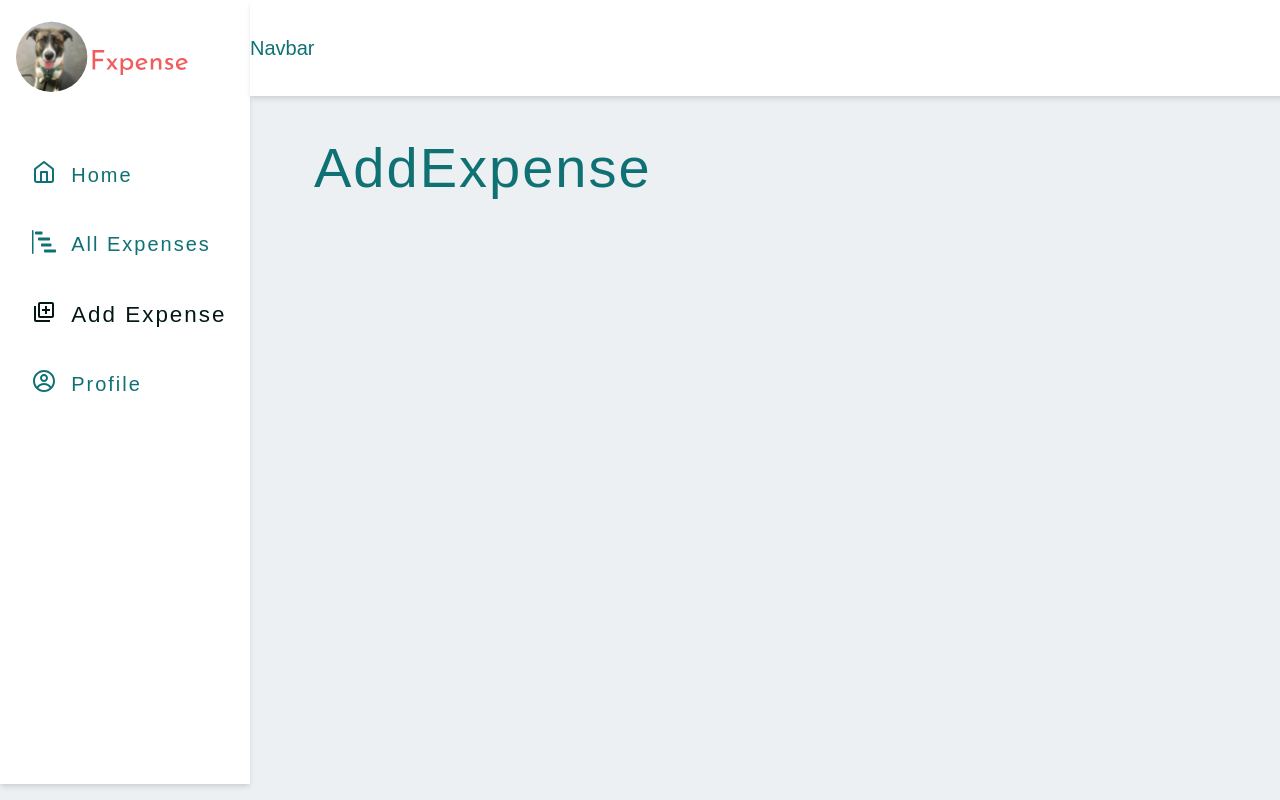
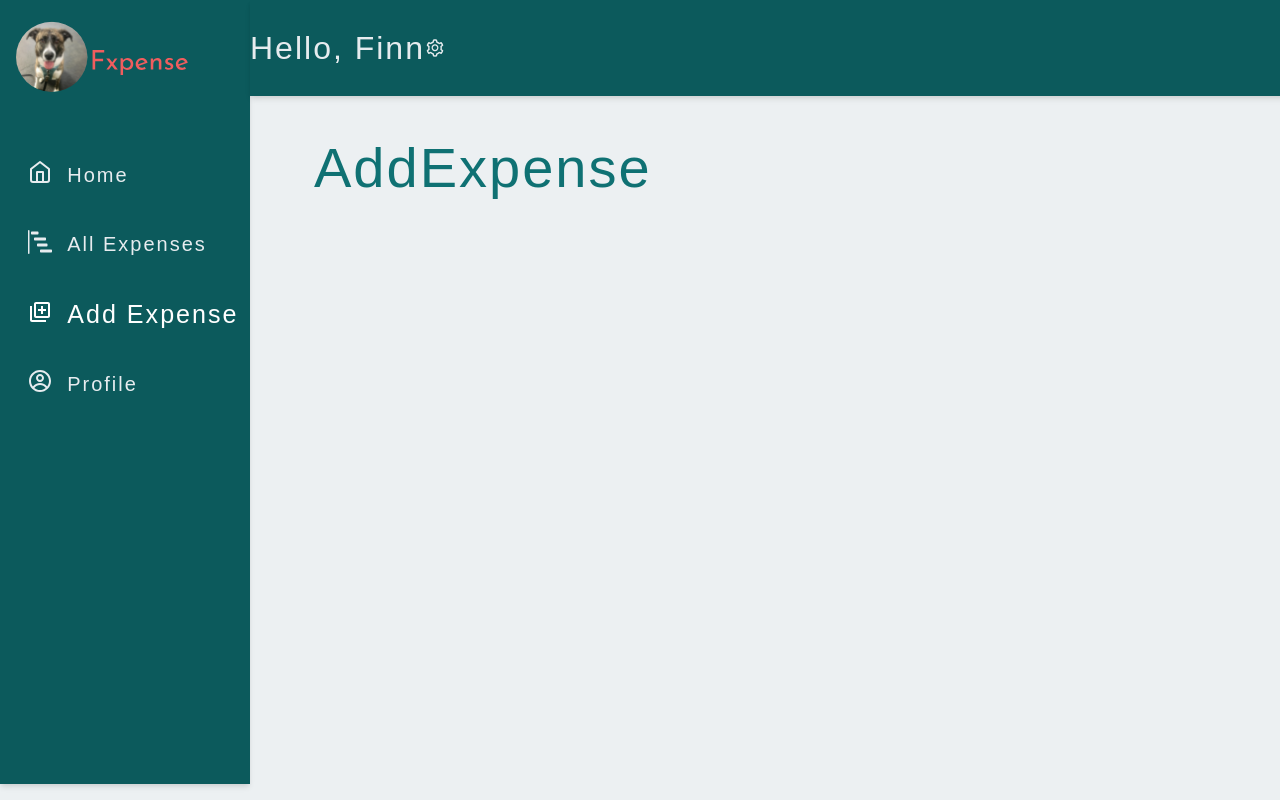
Before and after one commit to trann0709/ExpenseTracking_FrontEnd, a React (Create React App) app: page /add-expense in a window 1280 px wide. Shown: the top 800 px of the page. Built offline with nearby package versions, Linux system fonts and the light colour scheme.

Commit message:
userContext

```diff
--- a/src/components/Navbar.js
+++ b/src/components/Navbar.js
@@ -1,16 +1,36 @@
 import React from 'react'
 import styled from 'styled-components'
+import { AiOutlineSetting } from 'react-icons/ai'
 
 const Navbar = () => {
-  return <Wrapper>Navbar</Wrapper>
+  return (
+    <Wrapper>
+      <h4>hello, finn</h4>
+      <AiOutlineSetting className='icon' />
+    </Wrapper>
+  )
 }
 
 export default Navbar
 
 const Wrapper = styled.nav`
-  background: var(--white);
+  background: var(--primary-600);
   height: 6rem;
   box-shadow: var(--shadow-2);
   width: 100vw;
   max-width: 100%;
+  .icon,
+  h4 {
+    color: var(--grey-500);
+  }
+  h4 {
+    text-align: center;
+    /* min-width: calc(100vw - 250px);
+    color: var(--grey-500); */
+  }
+  /* @media (max-width: 1170px) {
+    h4 {
+      min-width: 100vw;
+    }
+  } ; */
 `
--- a/src/components/SmallSidebar.js
+++ b/src/components/SmallSidebar.js
@@ -1,14 +1,19 @@
 import React from 'react'
 import styled from 'styled-components'
+import { AiOutlineMenu } from 'react-icons/ai'
 
 const SmallSidebar = () => {
-  return <Wrapper>SmallSidebar</Wrapper>
+  return (
+    <Wrapper>
+      <AiOutlineMenu />
+    </Wrapper>
+  )
 }
 
 export default SmallSidebar
 
 const Wrapper = styled.aside`
-  @media (min-width: 992px) {
+  @media (min-width: 1170px) {
     display: none;
   } ;
 `
--- /dev/null
+++ b/src/context/user_context.js
@@ -0,0 +1,18 @@
+import React, { useContext, useEffect, useState } from 'react'
+
+const UserContext = React.createContext()
+
+export const UserProvider = ({ children }) => {
+  const [myUser, setMyUser] = useState(null)
+  useEffect(() => {
+    setMyUser('Finn')
+  }, [])
+
+  return (
+    <UserContext.Provider value={{ myUser }}>{children}</UserContext.Provider>
+  )
+}
+
+export const useUserContext = () => {
+  return useContext(UserContext)
+}
--- a/src/index.js
+++ b/src/index.js
@@ -3,10 +3,12 @@ import ReactDOM from 'react-dom/client'
 import 'normalize.css'
 import './index.css'
 import App from './App'
-
+import { UserProvider } from './context/user_context'
 const root = ReactDOM.createRoot(document.getElementById('root'))
 root.render(
   <React.StrictMode>
-    <App />
+    <UserProvider>
+      <App />
+    </UserProvider>
   </React.StrictMode>
 )
--- a/src/wrappers/BigSidebar.js
+++ b/src/wrappers/BigSidebar.js
@@ -6,7 +6,8 @@ const Wrapper = styled.aside`
     display: block;
     .container {
       margin-top: -1rem;
-      background: var(--white);
+      /* background: var(--white); */
+      background: var(--primary-600);
       min-height: calc(100vh - 1rem);
       height: 100%;
       width: 250px;
@@ -22,9 +23,10 @@ const Wrapper = styled.aside`
       display: flex;
       align-items: center;
       padding: 1.25rem 0;
-      padding-left: 2rem;
+      padding-left: 1.75rem;
       text-transform: capitalize;
-      color: var(--primary-500);
+      /* color: var(--primary-500); */
+      color: var(--grey-500);
       transition: var(--transition);
       :hover {
         background: var(--grey-300);
@@ -39,9 +41,9 @@ const Wrapper = styled.aside`
     }
 
     .active {
-      color: var(--primary-900);
+      color: var(--white);
       font-weight: 500;
-      font-size: 1.4rem;
+      font-size: 1.57rem;
     }
   } ;
 `
--- a/src/wrappers/SharedLayout.js
+++ b/src/wrappers/SharedLayout.js
@@ -10,7 +10,7 @@ const Wrapper = styled.section`
     margin: 0 auto;
   }
 
-  @media (min-width: 992px) {
+  @media (min-width: 1170px) {
     .dashboard {
       grid-template-columns: auto 1fr;
     }
```
